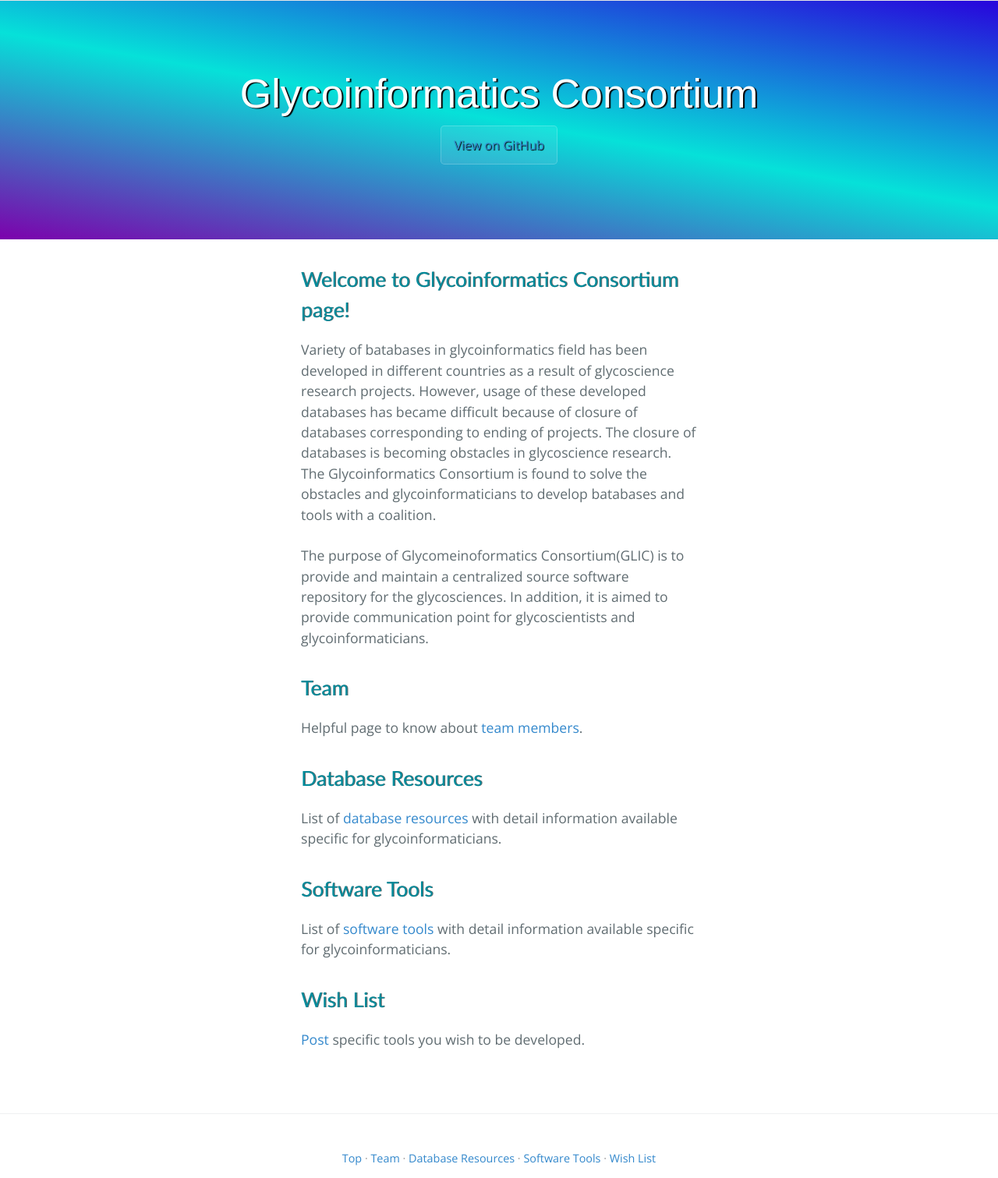
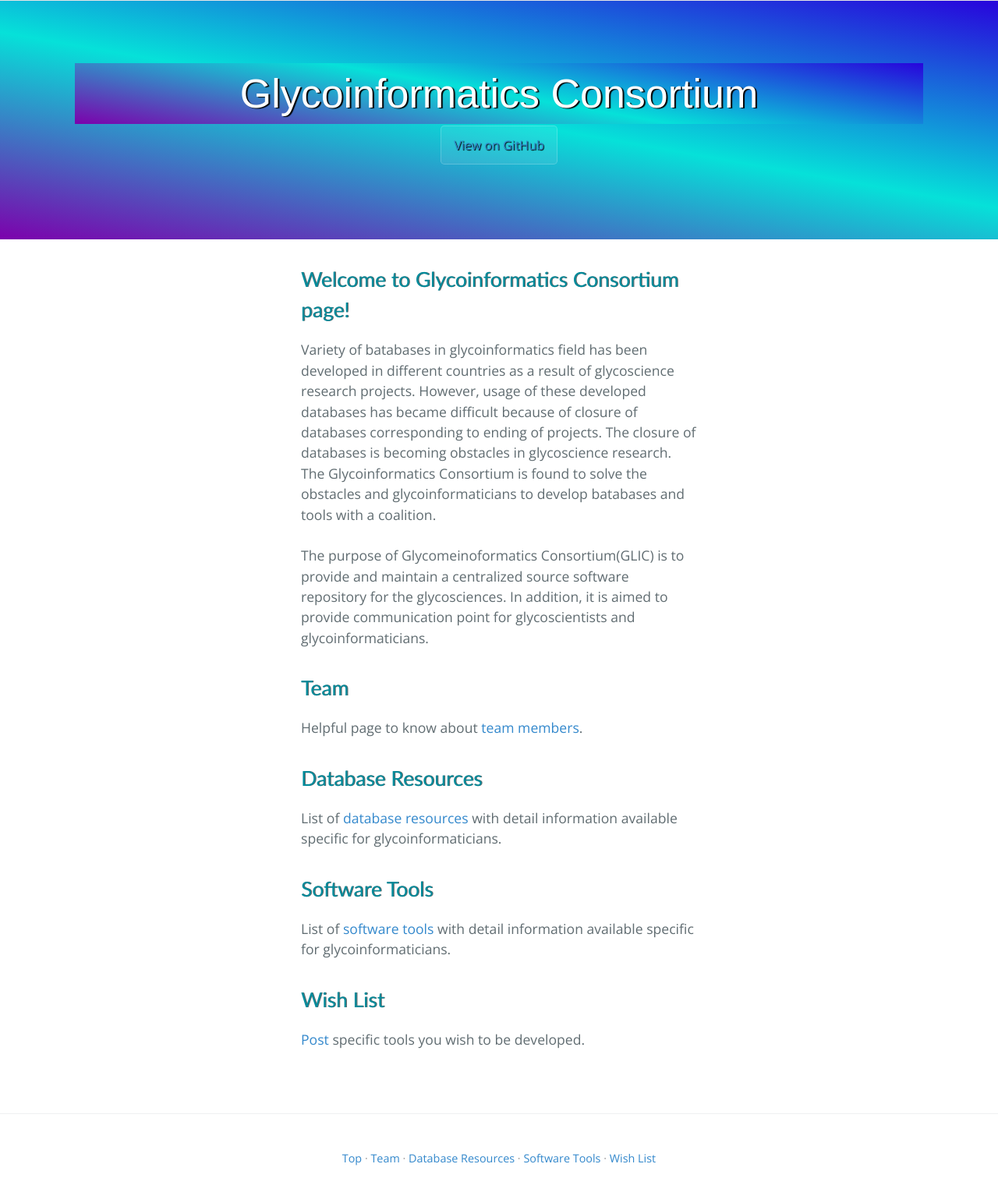
Before and after one commit to glycoinfo/glic-old, a Jekyll site: the page built from index.md, in a window 1280 px wide. Shown: the whole page at 78% size. Built offline with Jekyll 4.4.1, drawn with Linux system fonts in a browser that asks for light colours; nearby versions of some CDN libraries; Markdown is read by kramdown in place of the engine named in the settings.

Commit message:
Update style.css

```diff
--- a/css/style.css
+++ b/css/style.css
@@ -314,6 +314,9 @@
 
   h1 {
     font-size: 2em;
+    background-image:linear-gradient(10deg, #7C01AC, #06E1D9, #2804DC);
+    color:#fff;
+    text-shadow:2px 1px 1px #000;
   }
 
   h2,h3{
```
